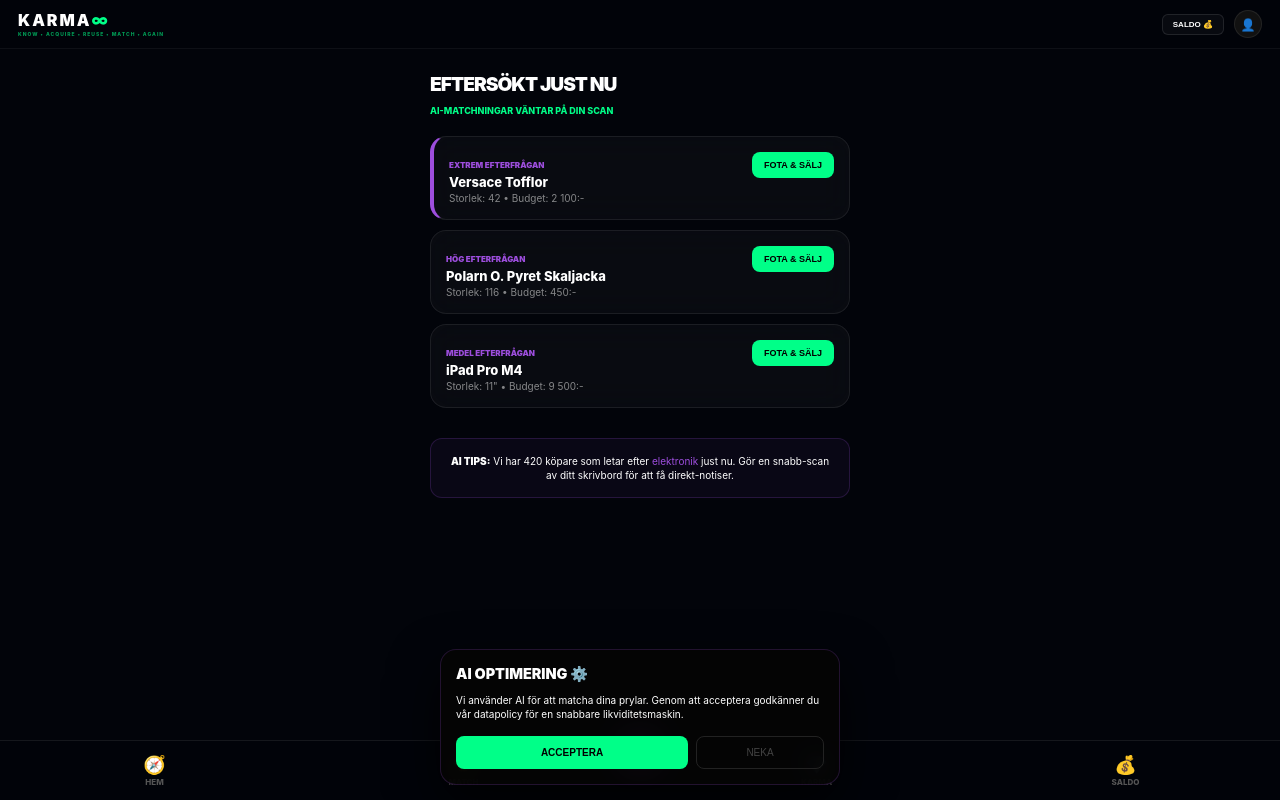
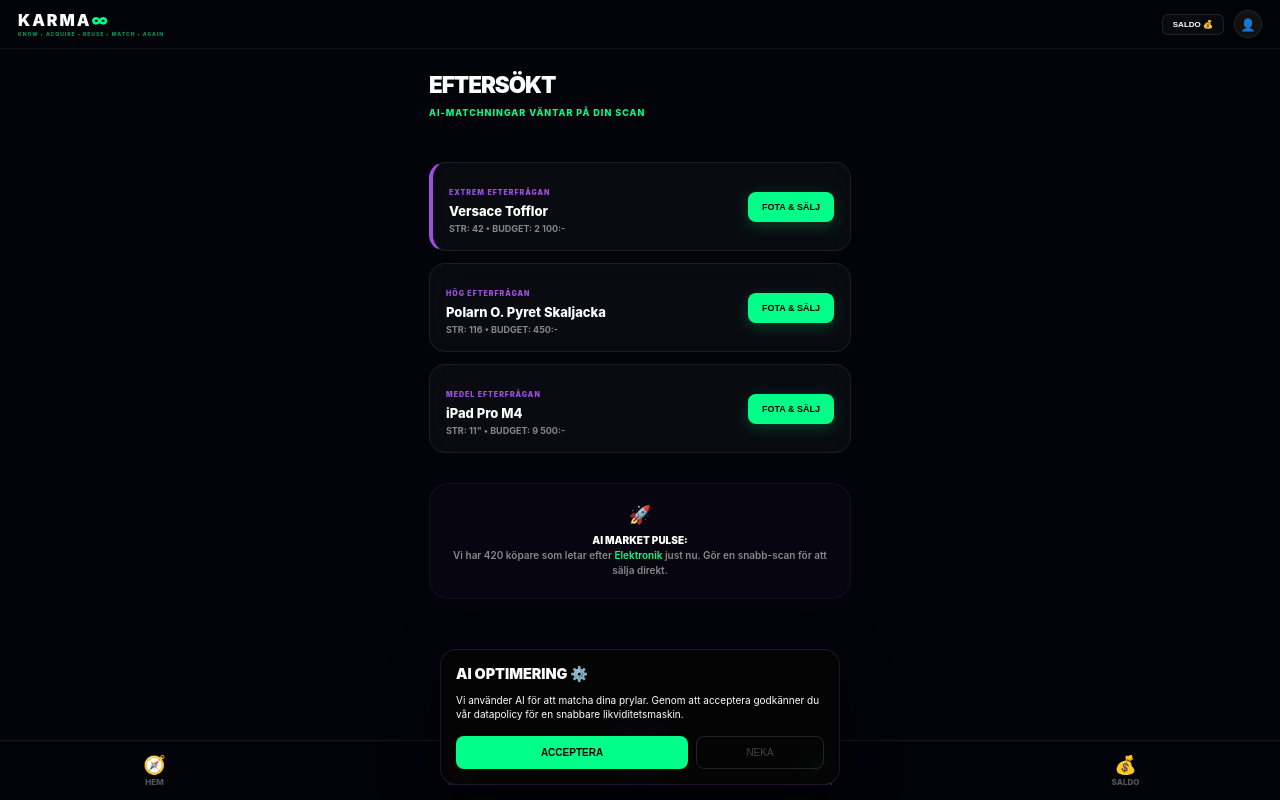
Before and after one commit to gascheckking/marketbeg-appGem, a Next.js app: page /wanted in a window 1280 px wide. Built offline with nearby package versions, Linux system fonts and the light colour scheme.

Commit message:
Update page.tsx

```diff
--- a/app/wanted/page.tsx
+++ b/app/wanted/page.tsx
@@ -1,7 +1,9 @@
 "use client";
 import React from 'react';
+import { useRouter } from 'next/navigation';
 
 export default function WantedPage() {
+  const router = useRouter();
   const matchingRequests = [
     { id: 1, item: "Versace Tofflor", size: "42", budget: "2 100:-", demand: "EXTREM" },
     { id: 2, item: "Polarn O. Pyret Skaljacka", size: "116", budget: "450:-", demand: "HÖG" },
@@ -9,42 +11,56 @@
   ];
 
   return (
-    <div className="page-wrapper" style={{ padding: '10px 15px' }}>
-      <header style={{ marginBottom: '20px' }}>
-        <h1 style={{ fontSize: '1.2rem', fontWeight: 900 }}>EFTERSÖKT JUST NU</h1>
-        <p style={{ fontSize: '9px', color: 'var(--neon-mint)', fontWeight: 800 }}>AI-MATCHNINGAR VÄNTAR PÅ DIN SCAN</p>
+    <div className="page-wrapper">
+      <header style={{ marginBottom: '25px', padding: '10px 0' }}>
+        <h1 style={{ fontSize: '1.4rem', fontWeight: 900, margin: 0 }}>EFTERSÖKT</h1>
+        <p style={{ fontSize: '9px', color: 'var(--neon-mint)', fontWeight: 800, letterSpacing: '1px' }}>
+          AI-MATCHNINGAR VÄNTAR PÅ DIN SCAN
+        </p>
       </header>
 
-      <div style={{ display: 'flex', flexDirection: 'column', gap: '10px' }}>
+      <div style={{ display: 'flex', flexDirection: 'column', gap: '12px' }}>
         {matchingRequests.map(req => (
           <div key={req.id} className="glass-card" style={{
-            padding: '15px',
-            borderLeft: req.demand === 'EXTREM' ? '4px solid var(--neon-purple)' : '1px solid var(--border)'
+            padding: '16px',
+            borderLeft: req.demand === 'EXTREM' ? '4px solid var(--neon-purple)' : '1px solid var(--border)',
+            display: 'flex', justifyContent: 'space-between', alignItems: 'center'
           }}>
-            <div style={{ display: 'flex', justifyContent: 'space-between', alignItems: 'flex-start' }}>
-              <div>
-                <span style={{ fontSize: '8px', fontWeight: 900, color: 'var(--neon-purple)' }}>{req.demand} EFTERFRÅGAN</span>
-                <div style={{ fontSize: '13px', fontWeight: 800, margin: '2px 0' }}>{req.item}</div>
-                <div style={{ fontSize: '10px', opacity: 0.5 }}>Storlek: {req.size} • Budget: {req.budget}</div>
+            <div>
+              <span style={{ fontSize: '7px', fontWeight: 900, color: 'var(--neon-purple)', letterSpacing: '1px' }}>
+                {req.demand} EFTERFRÅGAN
+              </span>
+              <div style={{ fontSize: '13px', fontWeight: 800, margin: '4px 0' }}>{req.item}</div>
+              <div style={{ fontSize: '9px', opacity: 0.5, fontWeight: 700 }}>
+                STR: {req.size} • BUDGET: {req.budget}
               </div>
-              <button style={{
-                background: 'var(--neon-mint)', border: 'none', borderRadius: '8px',
-                padding: '8px 12px', fontSize: '9px', fontWeight: 900, color: '#000'
-              }}>
-                FOTA & SÄLJ
-              </button>
             </div>
+
+            <button
+              onClick={() => router.push('/sell')}
+              style={{
+                background: 'var(--neon-mint)', color: '#000', border: 'none',
+                borderRadius: '8px', padding: '10px 14px', fontSize: '9px',
+                fontWeight: 900, cursor: 'pointer', boxShadow: '0 4px 15px rgba(0, 255, 136, 0.2)'
+              }}
+            >
+              FOTA & SÄLJ
+            </button>
           </div>
         ))}
       </div>
 
-      {/* AI Botten-notis */}
+      {/* AI Botten-notis med Market Pulse-känsla */}
       <div style={{
-        marginTop: '30px', padding: '15px', borderRadius: '12px',
-        background: 'rgba(157, 78, 221, 0.05)', border: '1px solid rgba(157, 78, 221, 0.2)'
+        marginTop: '30px', padding: '20px', borderRadius: '20px',
+        background: 'rgba(157, 78, 221, 0.03)', border: '1px solid rgba(157, 78, 221, 0.1)',
+        textAlign: 'center'
       }}>
-        <p style={{ fontSize: '10px', lineHeight: '1.4', textAlign: 'center', margin: 0 }}>
-          <span style={{ fontWeight: 900 }}>AI TIPS:</span> Vi har 420 köpare som letar efter <span style={{ color: 'var(--neon-purple)' }}>elektronik</span> just nu. Gör en snabb-scan av ditt skrivbord för att få direkt-notiser.
+        <div style={{ fontSize: '18px', marginBottom: '8px' }}>🚀</div>
+        <p style={{ fontSize: '10px', lineHeight: '1.5', margin: 0, color: '#888', fontWeight: 600 }}>
+          <span style={{ color: '#fff', fontWeight: 900 }}>AI MARKET PULSE:</span><br/>
+          Vi har 420 köpare som letar efter <span style={{ color: 'var(--neon-mint)' }}>Elektronik</span> just nu.
+          Gör en snabb-scan för att sälja direkt.
         </p>
       </div>
     </div>
```
